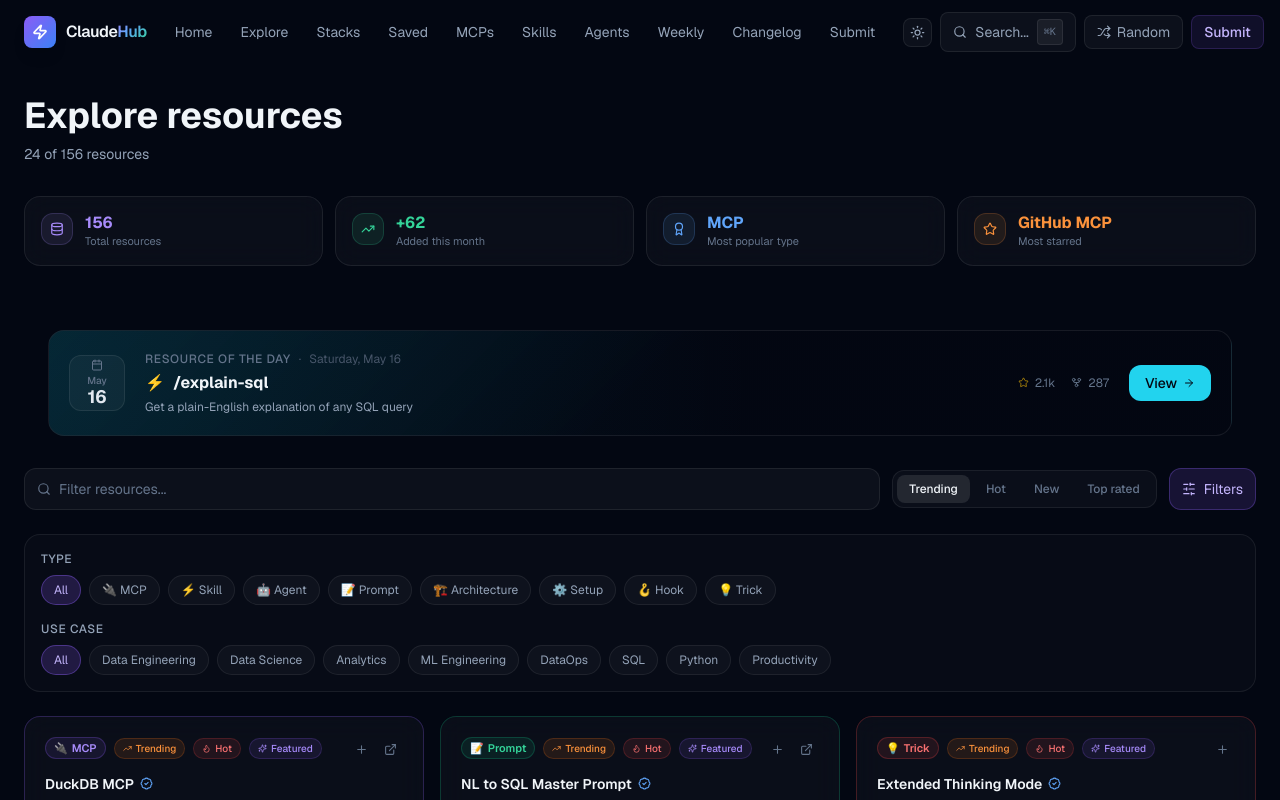
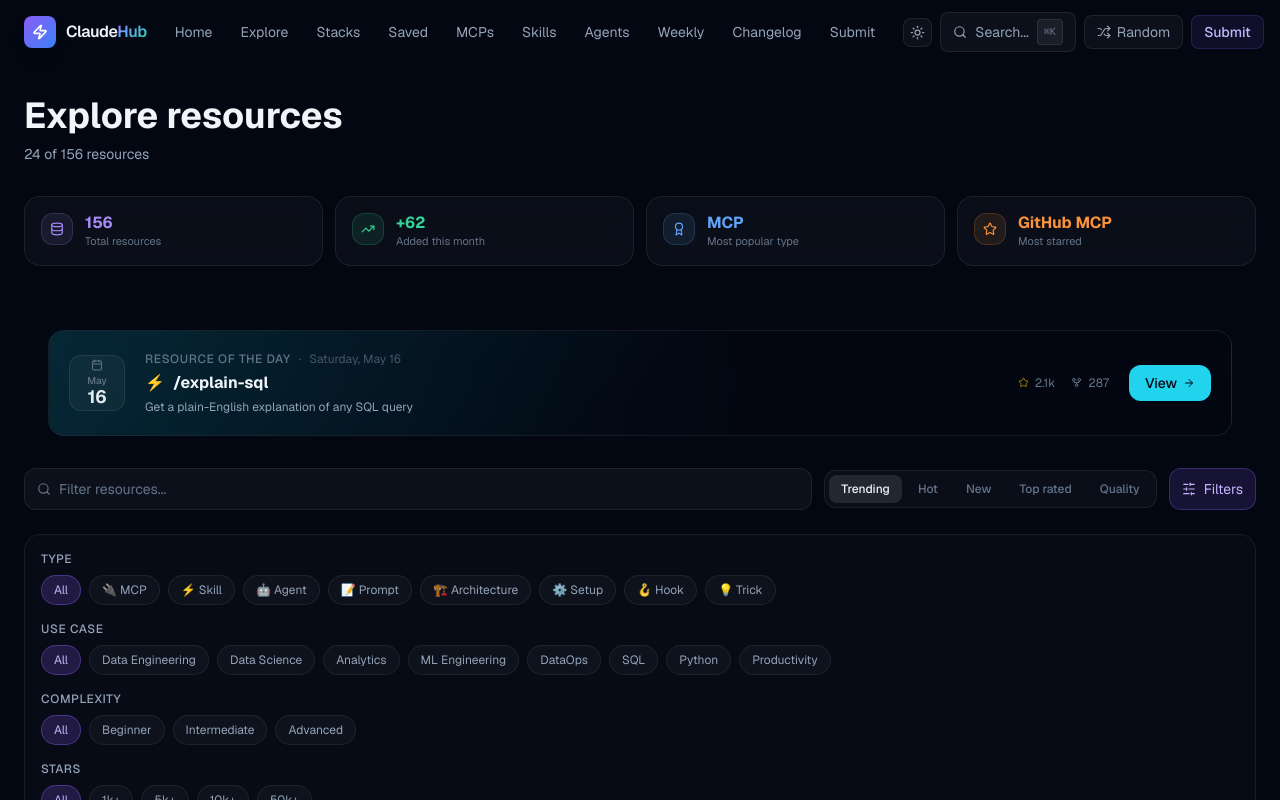
Before and after one commit to hari-techpath/claude-hub, a Next.js app: page /explore in a window 1280 px wide. Both pictures are taken after a click on the button "Filters". Shown: the top 800 px of the page. Built offline with nearby package versions, Linux system fonts and the light colour scheme.

Commit message:
feat: quality sort, complexity filter, stars filter, active filter chips on explore

```diff
--- a/app/explore/page.tsx
+++ b/app/explore/page.tsx
@@ -12,8 +12,9 @@
 import ResourceOfDay from "@/components/resource-of-day";
 import CompareTray from "@/components/compare-tray";
 import { RESOURCES } from "@/lib/resources";
-import { Resource, ResourceType, UseCase, SortMode, TYPE_META } from "@/lib/types";
+import { Resource, ResourceType, UseCase, SortMode, TYPE_META, Complexity } from "@/lib/types";
 import { localSearch } from "@/lib/search";
+import { qualityScore } from "@/lib/score";
 
 const USE_CASE_LABELS: Record<UseCase, string> = {
   "data-engineering": "Data Engineering",
@@ -31,6 +32,20 @@
   { id: "hot", label: "Hot" },
   { id: "new", label: "New" },
   { id: "top", label: "Top rated" },
+  { id: "quality", label: "Quality" },
+];
+
+const COMPLEXITY_OPTIONS: { id: Complexity; label: string; color: string; bg: string; border: string }[] = [
+  { id: "beginner", label: "Beginner", color: "#34d399", bg: "rgba(16,185,129,0.15)", border: "rgba(16,185,129,0.35)" },
+  { id: "intermediate", label: "Intermediate", color: "#facc15", bg: "rgba(234,179,8,0.15)", border: "rgba(234,179,8,0.35)" },
+  { id: "advanced", label: "Advanced", color: "#f87171", bg: "rgba(239,68,68,0.15)", border: "rgba(239,68,68,0.35)" },
+];
+
+const STARS_OPTIONS: { label: string; value: number }[] = [
+  { label: "1k+", value: 1000 },
+  { label: "5k+", value: 5000 },
+  { label: "10k+", value: 10000 },
+  { label: "50k+", value: 50000 },
 ];
 
 function ExploreContent() {
@@ -40,23 +55,25 @@
   const [searchOpen, setSearchOpen] = useState(false);
   const [typeFilter, setTypeFilter] = useState<ResourceType | null>(initialType);
   const [useCaseFilter, setUseCaseFilter] = useState<UseCase | null>(null);
+  const [complexityFilter, setComplexityFilter] = useState<Complexity | null>(null);
+  const [starsFilter, setStarsFilter] = useState<number | null>(null);
   const [sortMode, setSortMode] = useState<SortMode>("trending");
   const [query, setQuery] = useState("");
   const [showFilters, setShowFilters] = useState(false);
   const [displayCount, setDisplayCount] = useState(24);
   const [compareList, setCompareList] = useState<Resource[]>([]);
 
-  useEffect(() => { setDisplayCount(24); }, [query, typeFilter, useCaseFilter, sortMode]);
+  useEffect(() => {
+    setDisplayCount(24);
+  }, [query, typeFilter, useCaseFilter, complexityFilter, starsFilter, sortMode]);
 
   const handleCompare = useCallback((r: Resource) => {
     setCompareList((prev) => {
       const already = prev.find((x) => x.id === r.id);
       if (already) {
-        // Toggle off
         return prev.filter((x) => x.id !== r.id);
       }
       if (prev.length >= 2) {
-        // Max 2: replace the oldest
         return [prev[1], r];
       }
       return [...prev, r];
@@ -82,6 +99,14 @@
       list = list.filter((r) => r.useCases.includes(useCaseFilter));
     }
 
+    if (complexityFilter) {
+      list = list.filter((r) => r.complexity === complexityFilter);
+    }
+
+    if (starsFilter) {
+      list = list.filter((r) => r.stars >= starsFilter);
+    }
+
     switch (sortMode) {
       case "trending":
         return [...list].sort((a, b) => (b.trending ? 1 : 0) - (a.trending ? 1 : 0) || b.weeklyViews - a.weeklyViews);
@@ -91,8 +116,10 @@
         return [...list].sort((a, b) => new Date(b.lastUpdated).getTime() - new Date(a.lastUpdated).getTime());
       case "top":
         return [...list].sort((a, b) => b.stars - a.stars);
+      case "quality":
+        return [...list].sort((a, b) => qualityScore(b) - qualityScore(a));
     }
-  }, [query, typeFilter, useCaseFilter, sortMode]);
+  }, [query, typeFilter, useCaseFilter, complexityFilter, starsFilter, sortMode]);
 
   const displayed = filtered.slice(0, displayCount);
 
@@ -139,6 +166,48 @@
       truncate: true,
     },
   ] as const;
+
+  // Active filter chips
+  const activeFilterCount = [typeFilter, useCaseFilter, complexityFilter, starsFilter].filter(Boolean).length;
+
+  const activeChips: { key: string; label: string; onClear: () => void }[] = [];
+  if (typeFilter) {
+    activeChips.push({
+      key: "type",
+      label: `Type: ${TYPE_META[typeFilter].label}`,
+      onClear: () => setTypeFilter(null),
+    });
+  }
+  if (useCaseFilter) {
+    activeChips.push({
+      key: "usecase",
+      label: `Use: ${USE_CASE_LABELS[useCaseFilter]}`,
+      onClear: () => setUseCaseFilter(null),
+    });
+  }
+  if (complexityFilter) {
+    const cx = COMPLEXITY_OPTIONS.find((c) => c.id === complexityFilter);
+    activeChips.push({
+      key: "complexity",
+      label: `Complexity: ${cx?.label ?? complexityFilter}`,
+      onClear: () => setComplexityFilter(null),
+    });
+  }
+  if (starsFilter) {
+    const opt = STARS_OPTIONS.find((o) => o.value === starsFilter);
+    activeChips.push({
+      key: "stars",
+      label: `Stars: ${opt?.label ?? `${starsFilter}+`}`,
+      onClear: () => setStarsFilter(null),
+    });
+  }
+
+  const clearAll = () => {
+    setTypeFilter(null);
+    setUseCaseFilter(null);
+    setComplexityFilter(null);
+    setStarsFilter(null);
+  };
 
   return (
     <>
@@ -229,7 +298,7 @@
             >
               <SlidersHorizontal size={14} />
               Filters
-              {(typeFilter || useCaseFilter) && (
+              {activeFilterCount > 0 && (
                 <span className="w-1.5 h-1.5 rounded-full bg-violet-400" />
               )}
             </button>
@@ -310,7 +379,110 @@
                     ))}
                   </div>
                 </div>
+
+                {/* Complexity filter */}
+                <div>
+                  <div className="text-xs font-medium text-slate-400 mb-2 uppercase tracking-wider">Complexity</div>
+                  <div className="flex flex-wrap gap-2">
+                    <button
+                      onClick={() => setComplexityFilter(null)}
+                      className={`px-3 py-1.5 rounded-full text-xs border transition-all ${
+                        !complexityFilter
+                          ? "bg-violet-500/20 border-violet-500/40 text-violet-300"
+                          : "bg-white/[0.03] border-white/[0.07] text-slate-400 hover:text-slate-200"
+                      }`}
+                    >
+                      All
+                    </button>
+                    {COMPLEXITY_OPTIONS.map((cx) => (
+                      <button
+                        key={cx.id}
+                        onClick={() => setComplexityFilter(complexityFilter === cx.id ? null : cx.id)}
+                        className="px-3 py-1.5 rounded-full text-xs border transition-all"
+                        style={
+                          complexityFilter === cx.id
+                            ? { background: cx.bg, borderColor: cx.border, color: cx.color }
+                            : { background: "rgba(255,255,255,0.03)", borderColor: "rgba(255,255,255,0.07)", color: "#94a3b8" }
+                        }
+                      >
+                        {cx.label}
+                      </button>
+                    ))}
+                  </div>
+                </div>
+
+                {/* Stars filter */}
+                <div>
+                  <div className="text-xs font-medium text-slate-400 mb-2 uppercase tracking-wider">Stars</div>
+                  <div className="flex flex-wrap gap-2">
+                    <button
+                      onClick={() => setStarsFilter(null)}
+                      className={`px-3 py-1.5 rounded-full text-xs border transition-all ${
+                        !starsFilter
+                          ? "bg-violet-500/20 border-violet-500/40 text-violet-300"
+                          : "bg-white/[0.03] border-white/[0.07] text-slate-400 hover:text-slate-200"
+                      }`}
+                    >
+                      All
+                    </button>
+                    {STARS_OPTIONS.map((opt) => (
+                      <button
+                        key={opt.value}
+                        onClick={() => setStarsFilter(starsFilter === opt.value ? null : opt.value)}
+                        className={`px-3 py-1.5 rounded-full text-xs border transition-all ${
+                          starsFilter === opt.value
+                            ? "bg-violet-500/20 border-violet-500/40 text-violet-300"
+                            : "bg-white/[0.03] border-white/[0.07] text-slate-400 hover:text-slate-200"
+                        }`}
+                      >
+                        {opt.label}
+                      </button>
+                    ))}
+                  </div>
+                </div>
               </div>
+            </motion.div>
+          )}
+        </AnimatePresence>
+
+        {/* Active filter chips */}
+        <AnimatePresence>
+          {activeChips.length > 0 && (
+            <motion.div
+              initial={{ opacity: 0, y: -8 }}
+              animate={{ opacity: 1, y: 0 }}
+              exit={{ opacity: 0, y: -8 }}
+              transition={{ duration: 0.2 }}
+              className="flex flex-wrap items-center gap-2 mb-5"
+            >
+              {activeChips.map((chip) => (
+                <motion.div
+                  key={chip.key}
+                  initial={{ opacity: 0, scale: 0.88 }}
+                  animate={{ opacity: 1, scale: 1 }}
+                  exit={{ opacity: 0, scale: 0.88 }}
+                  transition={{ duration: 0.15 }}
+                  className="flex items-center gap-1.5 px-2.5 py-1 rounded-full text-xs bg-white/[0.06] border border-white/[0.1] text-slate-300"
+                >
+                  <span>{chip.label}</span>
+                  <button
+                    onClick={chip.onClear}
+                    className="text-slate-500 hover:text-slate-200 transition-colors ml-0.5"
+                    aria-label={`Clear ${chip.label} filter`}
+                  >
+                    <X size={11} />
+                  </button>
+                </motion.div>
+              ))}
+              <motion.button
+                initial={{ opacity: 0, scale: 0.88 }}
+                animate={{ opacity: 1, scale: 1 }}
+                exit={{ opacity: 0, scale: 0.88 }}
+                onClick={clearAll}
+                className="px-2.5 py-1 rounded-full text-xs text-slate-500 hover:text-slate-300 border border-white/[0.07] hover:border-white/[0.14] transition-all"
+              >
+                Clear all
+              </motion.button>
             </motion.div>
           )}
         </AnimatePresence>
--- a/components/trending-section.tsx
+++ b/components/trending-section.tsx
@@ -23,6 +23,7 @@
     hot: getHot().slice(0, 9),
     new: getNew().slice(0, 9),
     top: getTop().slice(0, 9),
+    quality: getTop().slice(0, 9),
   };
 
   return (
--- a/lib/types.ts
+++ b/lib/types.ts
@@ -45,7 +45,7 @@
   weeklyViews: number;
 }
 
-export type SortMode = "trending" | "hot" | "new" | "top";
+export type SortMode = "trending" | "hot" | "new" | "top" | "quality";
 
 export const TYPE_META: Record<
   ResourceType,
```
